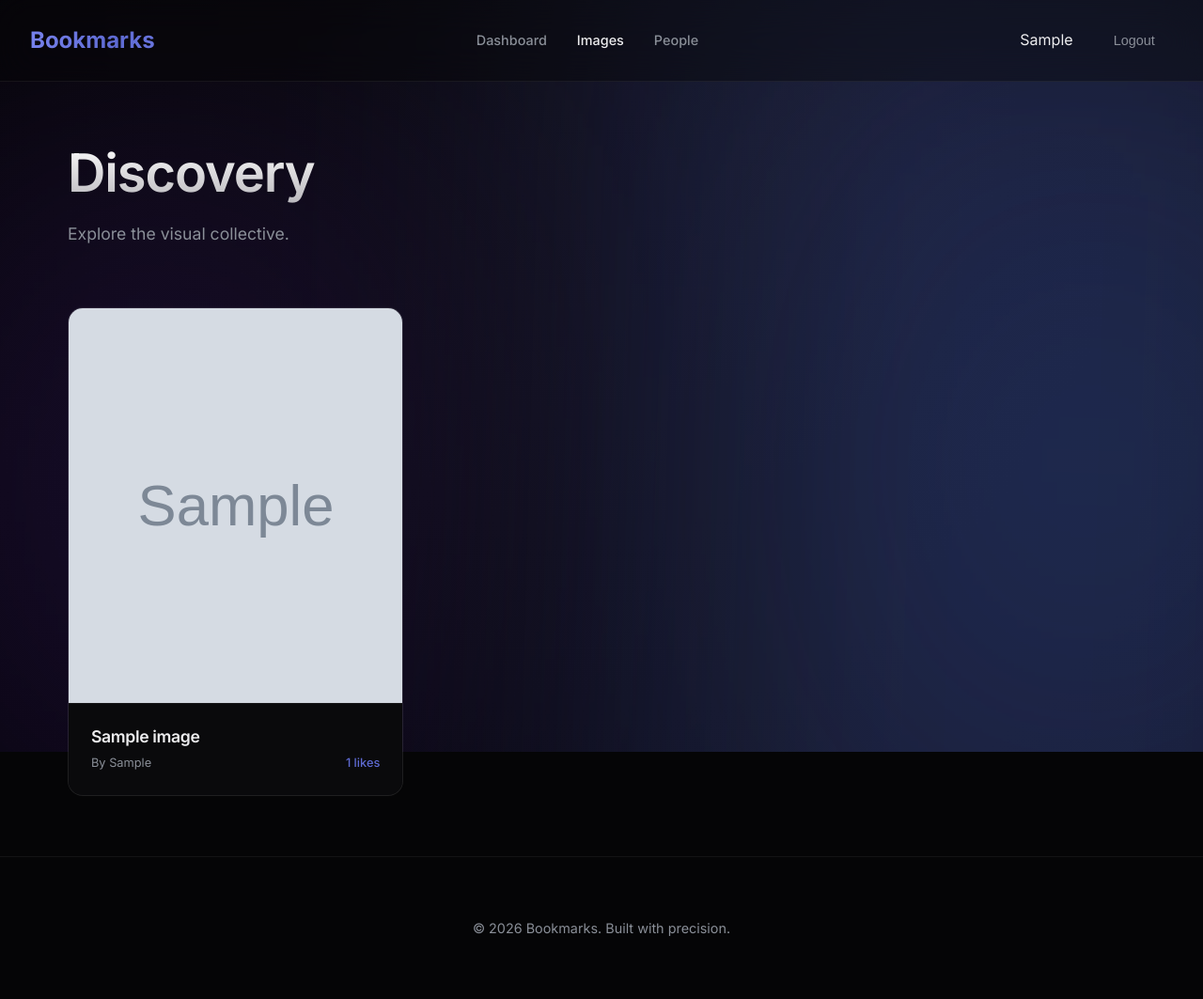
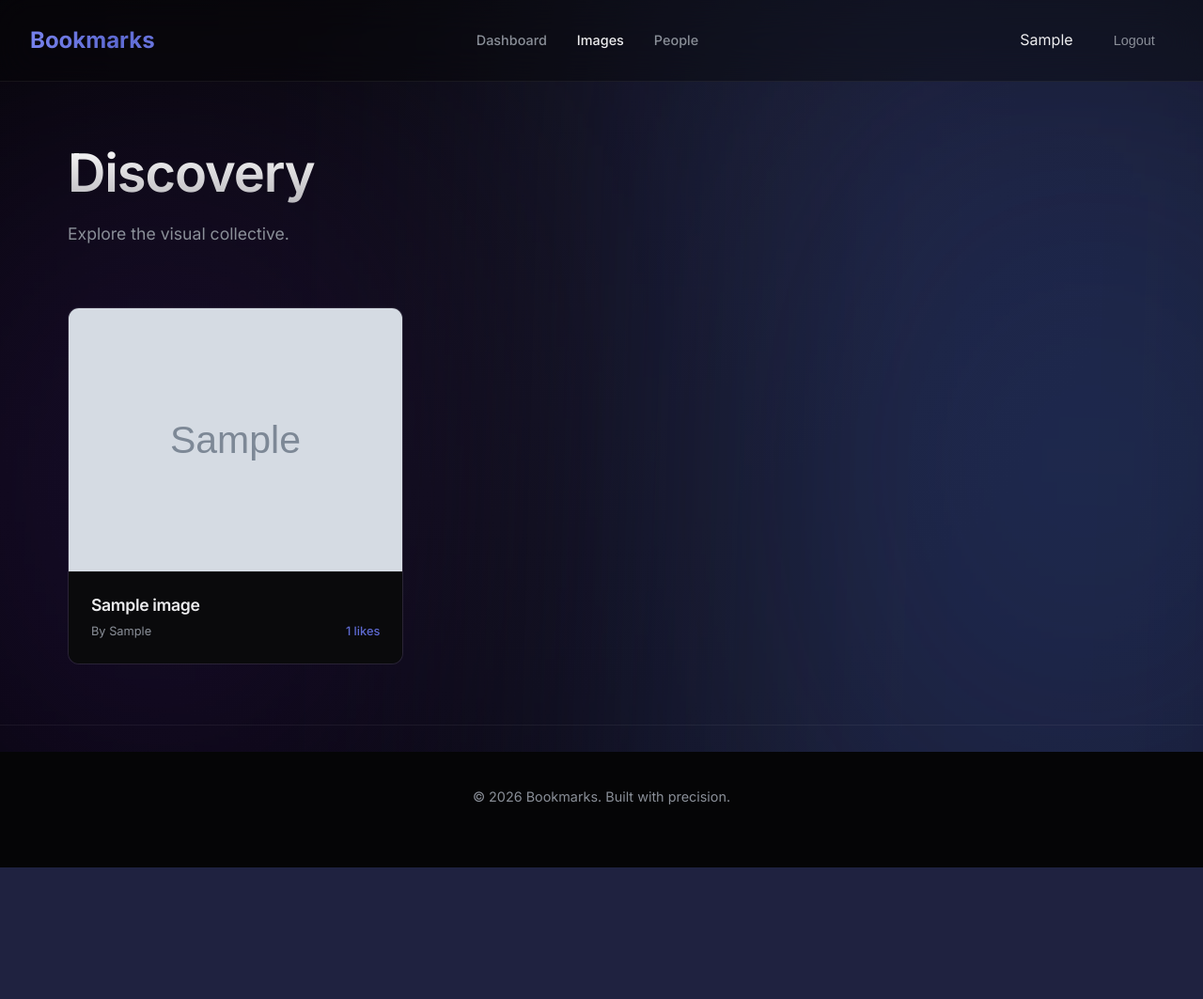
Before and after one commit to sumitsidharth/Bookmark, a Django app: page /images/ in a window 1280 px wide. Shown: the whole page at 94% size. After the commit the page ends 923 px from the top, so only its background shows below. Run offline with Django 5.2, Linux system fonts and the light colour scheme; a user stored in the database is signed in; tables that the repository leaves empty hold one stand-in row (values such as "Sample post"); grey boxes marked "Sample" are stand-in pictures; data that the repository does not hold is empty; some libraries are stand-ins or nearby versions.

Commit message:
Design: Revert image list to square gallery grid

```diff
--- a/social_app/static/css/base.css
+++ b/social_app/static/css/base.css
@@ -308,13 +308,13 @@ input:focus, textarea:focus {
 /* Image List */
 #image-list {
     display: grid;
-    grid-template-columns: repeat(auto-fill, minmax(300px, 1fr));
+    grid-template-columns: repeat(auto-fill, minmax(280px, 1fr));
     gap: 2rem;
     margin-top: 3rem;
 }
 
 .image-item {
-    border-radius: var(--radius-lg);
+    border-radius: var(--radius-md);
     overflow: hidden;
     background: var(--surface);
     border: 1px solid var(--border-default);
@@ -322,14 +322,14 @@ input:focus, textarea:focus {
 }
 
 .image-item:hover {
-    transform: translateY(-12px) scale(1.02);
+    transform: translateY(-8px);
     border-color: var(--border-accent);
-    box-shadow: 0 20px 40px rgba(0, 0, 0, 0.6), 0 0 0 1px var(--accent);
+    box-shadow: 0 15px 30px rgba(0, 0, 0, 0.5);
 }
 
 .image-item img {
     width: 100%;
-    height: 420px; /* Card-like portrait height */
+    height: 280px; /* Perfectly square-ish match */
     object-fit: cover;
     display: block;
     transition: transform 0.6s var(--ease-out);
```
